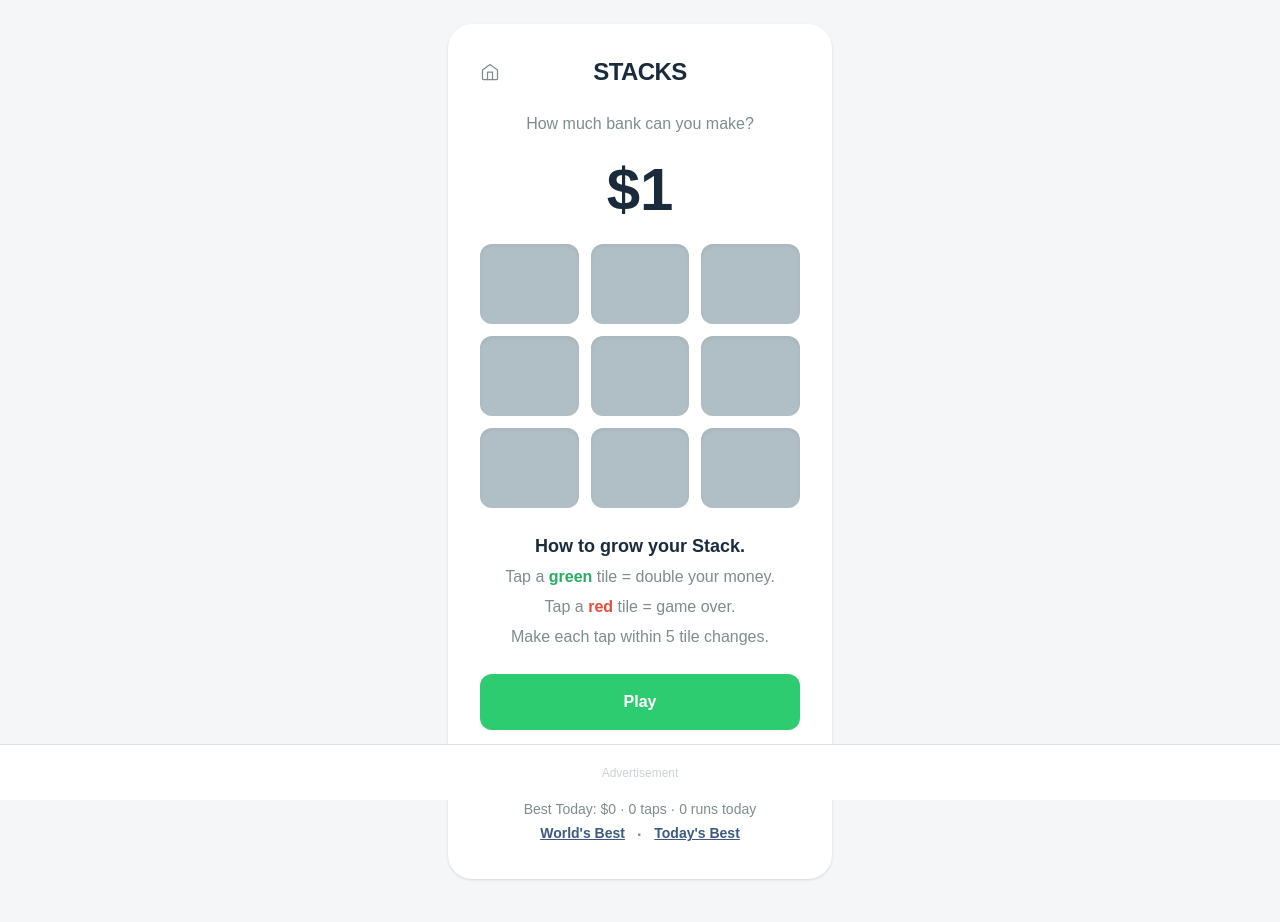
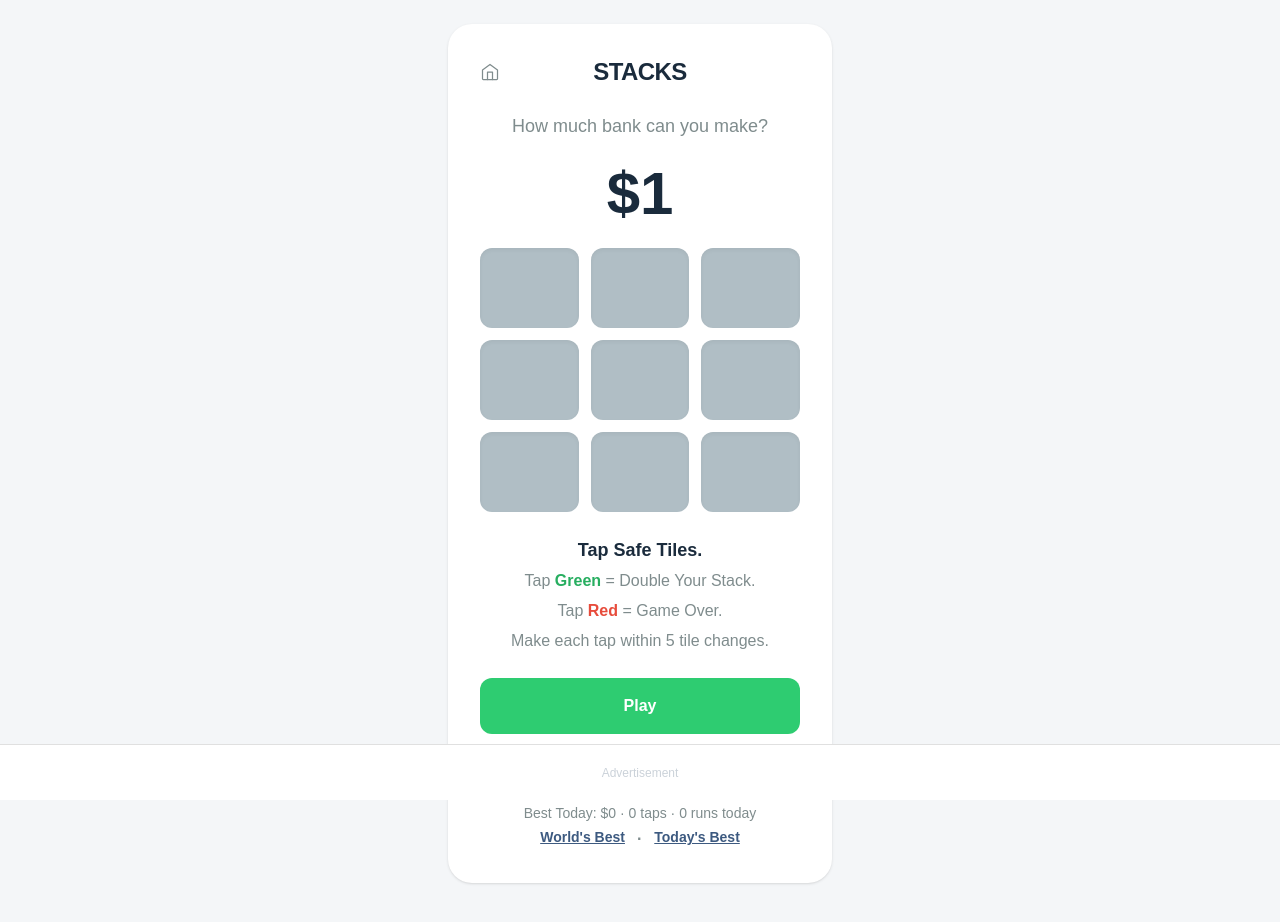
Before and after one commit to fraserbyname-spec/stacks, a Next.js app: page /play in a window 1280 px wide. Shown: the top 922 px of the page. Built offline with nearby package versions, Linux system fonts and the light colour scheme; no server answers.

Commit message:
Fix selection timer start, bust overlay, timeout state

```diff
--- a/app/original/page.tsx
+++ b/app/original/page.tsx
@@ -396,7 +396,7 @@ export default function OriginalGame() {
 
         <div className="text-center">
           <p className="text-[#7F8C8D] text-base mt-1">
-            {hasPickedThisSession ? '1 bad tile hidden each round' : 'Pick a tile. Hope it\'s green.'}
+            {hasPickedThisSession ? '1 bad tile hidden each round' : 'Pick safe tiles. Grow your stack.'}
           </p>
         </div>
 
--- a/app/page.tsx
+++ b/app/page.tsx
@@ -51,7 +51,7 @@ export default function Home() {
 
         <div className="text-center">
           <h1 className="text-5xl font-bold text-[#1A2B3C] tracking-tight">STACKS 💸</h1>
-          {playerName && <p className="text-[#7F8C8D] text-base mt-2">Hey {playerName} — choose your game.</p>}
+          {playerName && <p className="text-[#7F8C8D] text-lg mt-2">Hey {playerName} — choose your game.</p>}
         </div>
 
         <div className="flex flex-col gap-4 w-full">
@@ -60,20 +60,20 @@ export default function Home() {
             onClick={() => router.push('/original')}
             className="bg-white rounded-2xl p-6 w-full text-center shadow-sm border-2 border-[#1A3A5A] active:scale-95 transition-all duration-150"
           >
-            <p className="text-[#1A2B3C] text-xl font-bold mb-2">Original</p>
-            <p className="text-[#7F8C8D] text-sm">
-              Pick a tile. Hope it&apos;s <span className="text-[#27AE60] font-semibold">green</span>.
-            </p>
+            <p className="text-[#1A2B3C] text-xl font-bold mb-2">PICK</p>
+<p className="text-[#7F8C8D] text-sm">
+  Slow and Risky.
+</p>
           </button>
 
           <button
             onClick={() => router.push('/play')}
             className="bg-white rounded-2xl p-6 w-full text-center shadow-sm border-2 border-[#2ECC71] active:scale-95 transition-all duration-150"
           >
-            <p className="text-[#1A2B3C] text-xl font-bold mb-2">Reaction</p>
-            <p className="text-[#7F8C8D] text-sm">
-              Tap the <span className="text-[#27AE60] font-semibold">green</span>. Avoid the <span className="text-[#E74C3C] font-semibold">red</span>.
-            </p>
+            <p className="text-[#1A2B3C] text-xl font-bold mb-2">TAP</p>
+<p className="text-[#7F8C8D] text-sm">
+  Fast and Frantic.
+</p>
           </button>
 
         </div>
--- a/app/play/page.tsx
+++ b/app/play/page.tsx
@@ -302,8 +302,8 @@ export default function PlayGame() {
           <span className="w-5" />
         </div>
 
-        <p className="text-[#7F8C8D] text-base text-center">
-          {gameState === 'playing' ? 'Make each tap within 5 tile changes.' : 'How much bank can you make?'}
+        <p className="text-[#7F8C8D] text-lg text-center">
+          {gameState === 'playing' ? '⏱ You have 5 tile changes to choose.' : 'How much bank can you make?'}
         </p>
 
         {/* Balance */}
@@ -336,9 +336,9 @@ export default function PlayGame() {
         {/* Instructions — shown in ready state */}
         {gameState === 'ready' && (
           <div className="text-center text-base text-[#7F8C8D] leading-relaxed space-y-1">
-            <p className="font-bold text-[#1A2B3C] text-lg">How to grow your Stack.</p>
-            <p>Tap a <span className="text-[#27AE60] font-semibold">green</span> tile = double your money.</p>
-            <p>Tap a <span className="text-[#E74C3C] font-semibold">red</span> tile = game over.</p>
+            <p className="font-bold text-[#1A2B3C] text-lg">Tap Safe Tiles.</p>
+            <p>Tap <span className="text-[#27AE60] font-semibold">Green</span> = Double Your Stack.</p>
+            <p>Tap <span className="text-[#E74C3C] font-semibold">Red</span> = Game Over.</p>
             <p>Make each tap within 5 tile changes.</p>
           </div>
         )}
```
